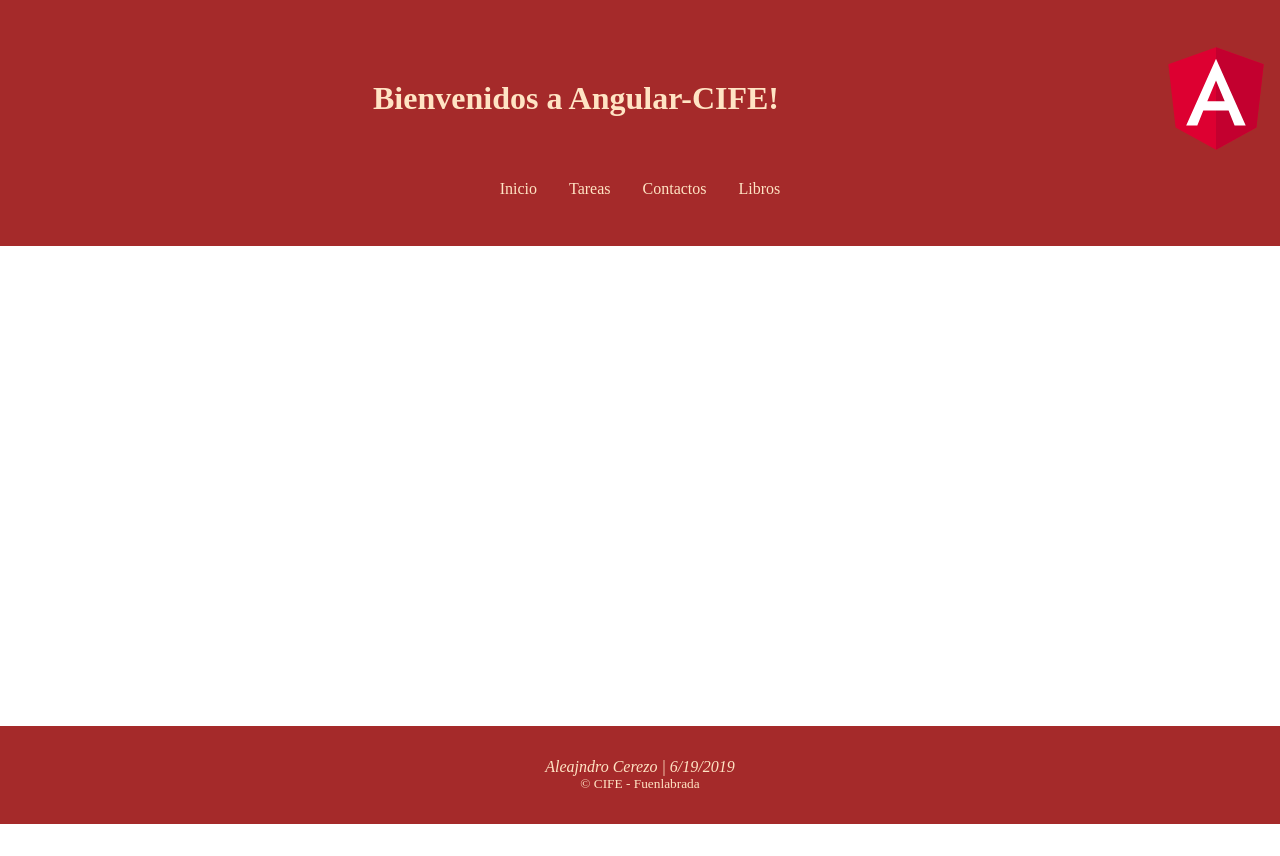
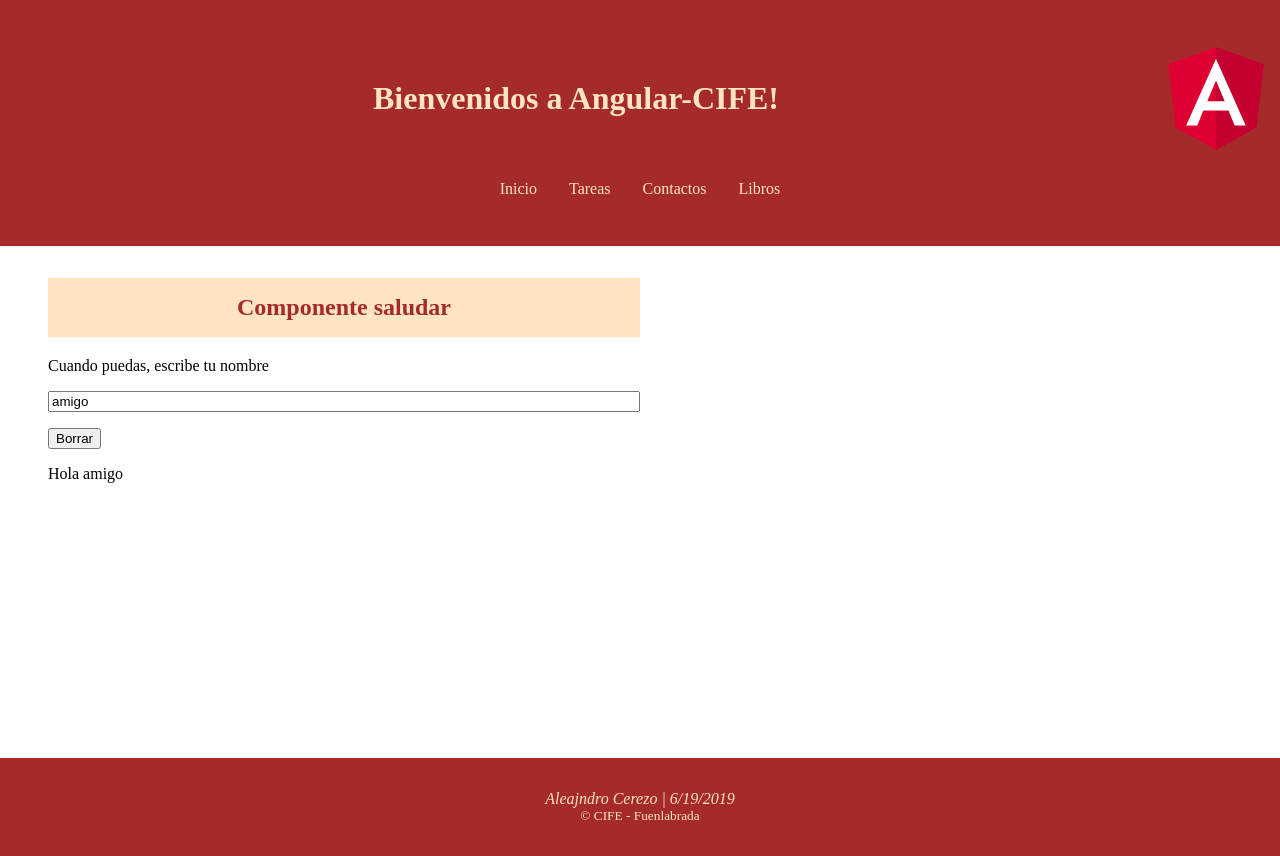
Before and after one commit to carisami/natalia_serrada, an Angular app in the folder angular-cife/: page /home in a window 1280 px wide. Before the commit the page ends 824 px from the top, so only its background shows below. Built offline with nearby package versions, Linux system fonts and the light colour scheme.

Commit message:
Modulos funcionales y componente saludar

```diff
--- a/angular-cife/src/app/home/home-routing.module.ts
+++ b/angular-cife/src/app/home/home-routing.module.ts
@@ -1,7 +1,10 @@
 import { NgModule } from '@angular/core';
 import { Routes, RouterModule } from '@angular/router';
+import { HomeComponent } from './home.component';
 
-const routes: Routes = [];
+const routes: Routes = [
+  { path: '', component: HomeComponent },
+];
 
 @NgModule({
   imports: [RouterModule.forChild(routes)],
--- a/angular-cife/src/app/home/home.component.html
+++ b/angular-cife/src/app/home/home.component.html
@@ -1,3 +1 @@
-<p>
-    home works!
-  </p>
+<app-saludar></app-saludar>
--- a/angular-cife/src/app/home/home.module.ts
+++ b/angular-cife/src/app/home/home.module.ts
@@ -1,13 +1,18 @@
 import { NgModule } from '@angular/core';
 import { CommonModule } from '@angular/common';
-
+import { FormsModule } from '@angular/forms';
 import { HomeRoutingModule } from './home-routing.module';
 import { HomeComponent } from './home.component';
+import { SaludarComponent } from './saludar/saludar.component';
+
 
 @NgModule({
-  declarations: [HomeComponent],
+  declarations: [
+    HomeComponent,
+    SaludarComponent],
   imports: [
     CommonModule,
+    FormsModule,
     HomeRoutingModule
   ]
 })
```
